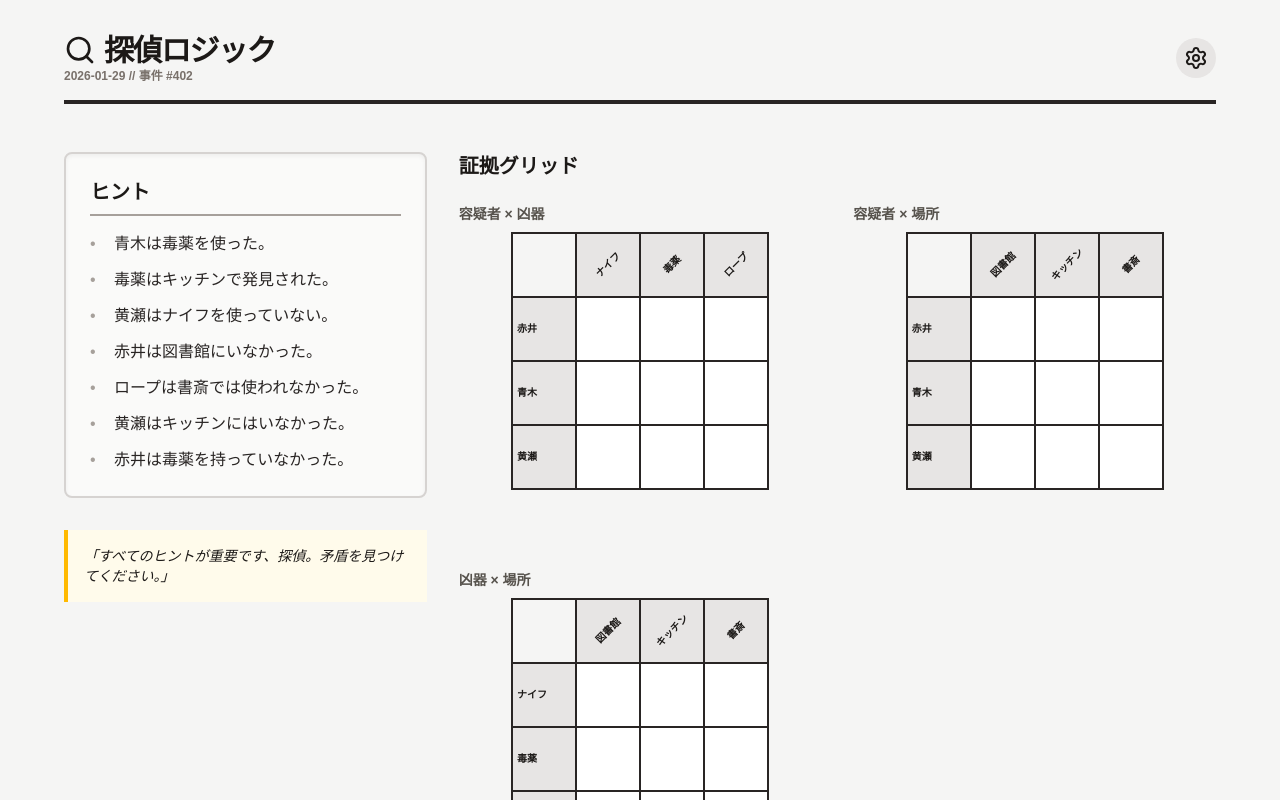
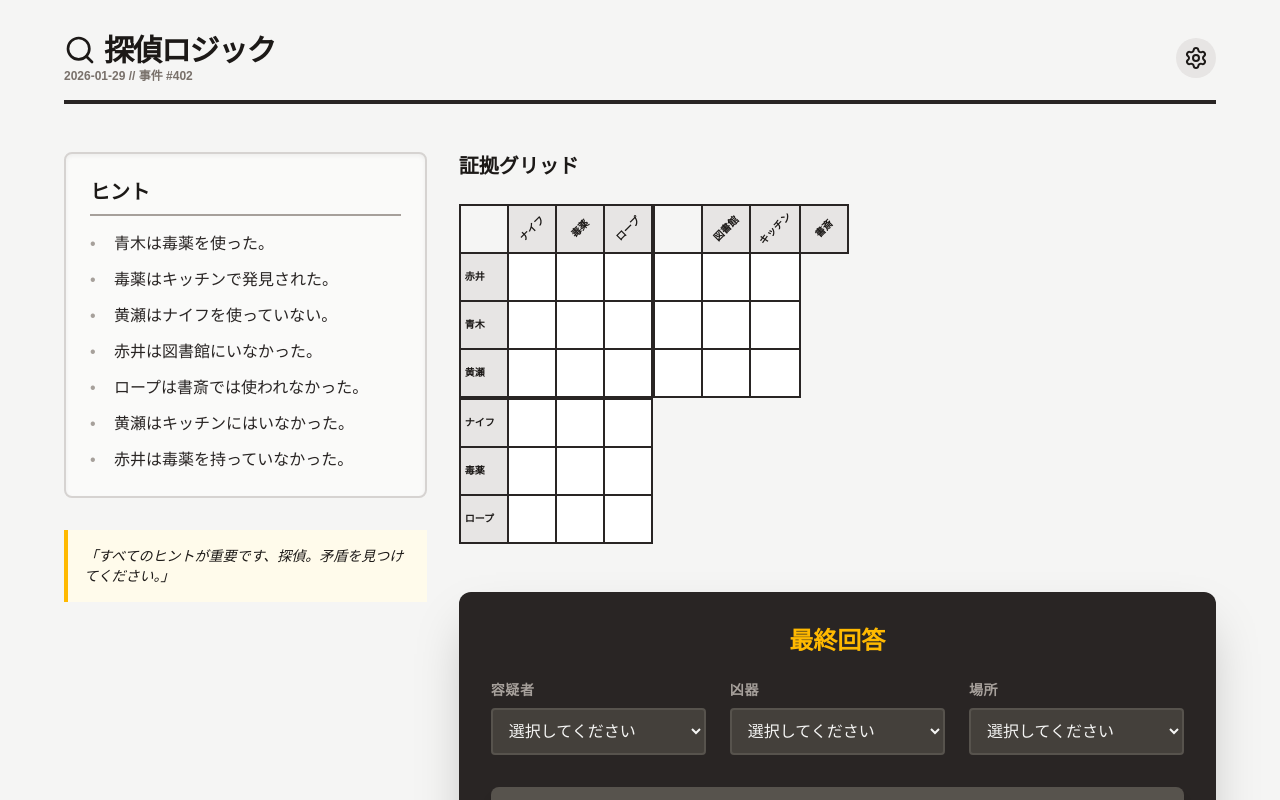
Before and after one commit to autoautoauto10-afk/murdle_app, a Next.js app: page / in a window 1280 px wide. Shown: the top 800 px of the page. Built offline with nearby package versions, Linux system fonts and the light colour scheme.

Commit message:
fix: preserve crosses from other circles and create seamless grid layout

```diff
--- a/src/components/features/Grid.tsx
+++ b/src/components/features/Grid.tsx
@@ -10,33 +10,52 @@ interface GridProps {
     gridState: GridState;
     onCellClick: (id1: string, id2: string) => void;
     label?: string;
+    compact?: boolean;
+    hideRowHeaders?: boolean;
+    hideColumnHeaders?: boolean;
 }
 
-export default function Grid({ category1, category2, gridState, onCellClick, label }: GridProps) {
+export default function Grid({
+    category1,
+    category2,
+    gridState,
+    onCellClick,
+    label,
+    compact = false,
+    hideRowHeaders = false,
+    hideColumnHeaders = false
+}: GridProps) {
+    const cellSize = compact ? 'w-12 h-12' : 'w-16 h-16';
+    const iconSize = compact ? 'w-8 h-8' : 'w-10 h-10';
+    const circleSize = compact ? 'w-2 h-2' : 'w-3 h-3';
+
     return (
-        <div className="mb-8">
-            {label && <h3 className="text-sm font-bold mb-2 text-stone-600">{label}</h3>}
-            <div className="overflow-x-auto pb-4">
-                <table className="border-collapse mx-auto">
+        <div className={compact ? '' : 'mb-8'}>
+            {label && !compact && <h3 className="text-sm font-bold mb-2 text-stone-600">{label}</h3>}
+            <table className="border-collapse" style={{ borderSpacing: 0 }}>
+                {!hideColumnHeaders && (
                     <thead>
                         <tr>
-                            <th className="w-16 h-16 border-2 border-stone-800 bg-stone-100"></th>
+                            <th className={`${cellSize} border-2 border-stone-800 bg-stone-100`}></th>
                             {category2.map((item) => (
                                 <th
                                     key={item.id}
-                                    className="w-16 h-16 border-2 border-stone-800 bg-stone-200 text-xs font-bold p-1 align-middle text-center"
+                                    className={`${cellSize} border-2 border-stone-800 bg-stone-200 text-xs font-bold p-1 align-middle text-center`}
                                 >
                                     <div className="rotate-[-45deg] whitespace-nowrap text-[10px]">{item.name}</div>
                                 </th>
                             ))}
                         </tr>
                     </thead>
+                )}
                 <tbody>
                     {category1.map((item1) => (
                         <tr key={item1.id}>
-                                <th className="w-16 h-16 border-2 border-stone-800 bg-stone-200 text-xs font-bold p-1 text-left">
+                            {!hideRowHeaders && (
+                                <th className={`${cellSize} border-2 border-stone-800 bg-stone-200 text-xs font-bold p-1 text-left`}>
                                     <div className="text-[10px]">{item1.name}</div>
                                 </th>
+                            )}
                             {category2.map((item2) => {
                                 const key = `${item1.id}:${item2.id}`;
                                 const cellMark: CellMark = gridState[key] || { state: 'empty', isAutoFilled: false };
@@ -46,17 +65,17 @@ export default function Grid({ category1, category2, gridState, onCellClick, lab
                                     <td
                                         key={item2.id}
                                         onClick={() => onCellClick(item1.id, item2.id)}
-                                            className="w-16 h-16 border-2 border-stone-800 bg-white cursor-pointer hover:bg-stone-50 transition-colors relative"
+                                        className={`${cellSize} border-2 border-stone-800 bg-white cursor-pointer hover:bg-stone-50 transition-colors relative`}
                                     >
                                         <div className="flex items-center justify-center w-full h-full">
                                             {state === 'circle' && (
-                                                    <div className="w-10 h-10 rounded-full border-4 border-green-600 flex items-center justify-center">
-                                                        <div className="w-3 h-3 rounded-full bg-green-600"></div>
+                                                <div className={`${iconSize} rounded-full border-4 border-green-600 flex items-center justify-center`}>
+                                                    <div className={`${circleSize} rounded-full bg-green-600`}></div>
                                                 </div>
                                             )}
                                             {state === 'cross' && (
                                                 <X
-                                                        className={`w-10 h-10 ${isAutoFilled ? 'text-red-300' : 'text-red-600'}`}
+                                                    className={`${iconSize} ${isAutoFilled ? 'text-red-300' : 'text-red-600'}`}
                                                     strokeWidth={3}
                                                 />
                                             )}
@@ -69,6 +88,5 @@ export default function Grid({ category1, category2, gridState, onCellClick, lab
                 </tbody>
             </table>
         </div>
-        </div>
     );
 }
--- a/src/components/features/MultiGrid.tsx
+++ b/src/components/features/MultiGrid.tsx
@@ -14,15 +14,18 @@ interface MultiGridProps {
 
 export default function MultiGrid({ suspects, weapons, locations, gridState, onCellClick }: MultiGridProps) {
     return (
-        <div className="space-y-8">
-            {/* Top row: Suspect vs Weapon and Suspect vs Location */}
-            <div className="grid grid-cols-1 lg:grid-cols-2 gap-8">
+        <div className="overflow-x-auto pb-4">
+            {/* L-shaped unified grid layout */}
+            <div className="inline-block">
+                {/* Top row: Suspect vs Weapon | Suspect vs Location */}
+                <div className="flex">
                     <Grid
                         category1={suspects}
                         category2={weapons}
                         gridState={gridState.suspectWeapon}
                         onCellClick={(id1, id2) => onCellClick('suspectWeapon', id1, id2)}
                         label="容疑者 × 凶器"
+                        compact={true}
                     />
                     <Grid
                         category1={suspects}
@@ -30,19 +33,23 @@ export default function MultiGrid({ suspects, weapons, locations, gridState, onC
                         gridState={gridState.suspectLocation}
                         onCellClick={(id1, id2) => onCellClick('suspectLocation', id1, id2)}
                         label="容疑者 × 場所"
+                        compact={true}
+                        hideRowHeaders={true}
                     />
                 </div>
 
-            {/* Bottom row: Weapon vs Location */}
-            <div className="grid grid-cols-1 lg:grid-cols-2 gap-8">
+                {/* Bottom row: Weapon vs Location (aligned with weapons column) */}
+                <div className="flex">
                     <Grid
                         category1={weapons}
                         category2={locations}
                         gridState={gridState.weaponLocation}
                         onCellClick={(id1, id2) => onCellClick('weaponLocation', id1, id2)}
                         label="凶器 × 場所"
+                        compact={true}
+                        hideColumnHeaders={true}
                     />
-                <div className="hidden lg:block"></div> {/* Spacer for layout */}
+                </div>
             </div>
         </div>
     );
```
Also changed, not shown: src/app/page.tsx (+58 -14 lines). Lines whose indentation alone changed are shown as unchanged.
